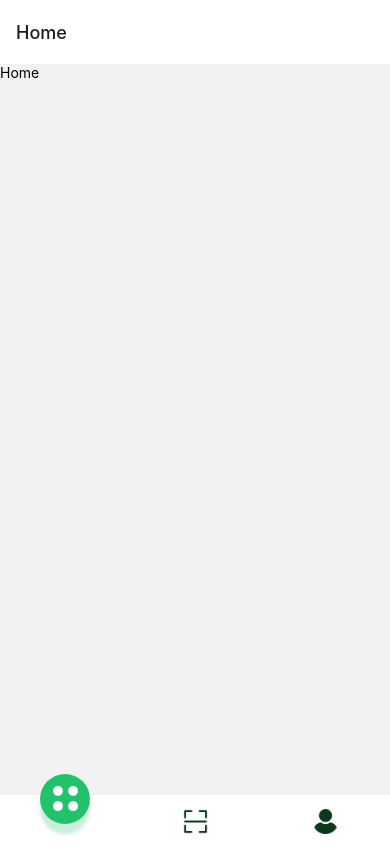
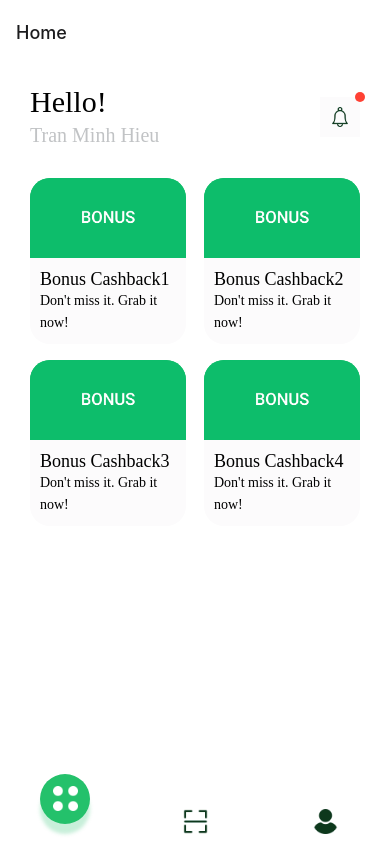
Before and after one commit to hieu4399243/wallet-native, a React Native app in the folder wallet-native/: screen /Home in a window 390 px wide. Built offline with nearby package versions, Linux system fonts and the light colour scheme; no server answers.

Commit message:
home screens

```diff
--- a/wallet-native/Screens/Home.js
+++ b/wallet-native/Screens/Home.js
@@ -1,23 +1,203 @@
-import React from "react";
 import {
-    View,
-    Text,
-    TouchableOpacity,
-    TouchableWithoutFeedback,
-    Image,
-    TextInput,
-    Modal,
-    FlatList,
-    KeyboardAvoidingView,
-    ScrollView,
-    Platform
-} from "react-native";
+  View, Text, SafeAreaView, TouchableOpacity, FlatList, Image
+} from 'react-native'
+import {COLORS, SIZES, FONTS, icons, images} from "../constansts"
+import React from 'react'
 
+const Home = () => {
+  const featuresData = [
+    {
+        id: 1,
+        icon: icons.reload,
+        color: COLORS.purple,
+        backgroundColor: COLORS.lightpurple,
+        description: "Top Up"
+    },
+    {
+        id: 2,
+        icon: icons.send,
+        color: COLORS.yellow,
+        backgroundColor: COLORS.lightyellow,
+        description: "Transfer"
+    },
+    {
+        id: 3,
+        icon: icons.internet,
+        color: COLORS.primary,
+        backgroundColor: COLORS.lightGreen,
+        description: "Internet"
+    },
+    {
+        id: 4,
+        icon: icons.wallet,
+        color: COLORS.red,
+        backgroundColor: COLORS.lightRed,
+        description: "Wallet"
+    },
+    {
+        id: 5,
+        icon: icons.bill,
+        color: COLORS.yellow,
+        backgroundColor: COLORS.lightyellow,
+        description: "Bill"
+    },
+    {
+        id: 6,
+        icon: icons.game,
+        color: COLORS.primary,
+        backgroundColor: COLORS.lightGreen,
+        description: "Games"
+    },
+    {
+        id: 7,
+        icon: icons.phone,
+        color: COLORS.red,
+        backgroundColor: COLORS.lightRed,
+        description: "Mobile Prepaid"
+    },
+    {
+        id: 8,
+        icon: icons.more,
+        color: COLORS.purple,
+        backgroundColor: COLORS.lightpurple,
+        description: "More"
+    },
+]
 
-export default function Home() {
-  return (
-    <View>
-      <Text>Home</Text>
+const specialPromoData = [
+    {
+        id: 1,
+        img: images.promoBanner,
+        title: "Bonus Cashback1",
+        description: "Don't miss it. Grab it now!"
+    },
+    {
+        id: 2,
+        img: images.promoBanner,
+        title: "Bonus Cashback2",
+        description: "Don't miss it. Grab it now!"
+    },
+    {
+        id: 3,
+        img: images.promoBanner,
+        title: "Bonus Cashback3",
+        description: "Don't miss it. Grab it now!"
+    },
+    {
+        id: 4,
+        img: images.promoBanner,
+        title: "Bonus Cashback4",
+        description: "Don't miss it. Grab it now!"
+    },
+]
+const [features, setFeatures] = React.useState(featuresData);
+const [specialPromos, setSpecialPromos] = React.useState(specialPromoData);
+
+function renderHeader(){
+  return(
+    <View style={{flexDirection: 'row', marginVertical: SIZES.padding*2}}>
+        <View style={{flex:1}}>
+            <Text style={{...FONTS.h1}}>Hello!</Text>
+            <Text style={{...FONTS.body2, color: COLORS.gray}}>Tran Minh Hieu</Text>
+        </View>
+        <View style={{alignItems: 'center', justifyContent: 'center'}}>
+                <TouchableOpacity
+                style={{
+                    height: 40,
+                    width: 40,
+                    justifyContent: 'center',
+                    alignItems: 'center',
+                    backgroundColor: COLORS.lightGray
+                }}
+            >
+                <Image
+                    source={icons.bell}
+                    style={{
+                        width: 20,
+                        height: 20,
+                        tintColor: COLORS.secondary
+                    }}
+                />
+                <View
+                    style={{
+                        position: 'absolute',
+                        top: -5,
+                        right: -5,
+                        height: 10,
+                        width: 10,
+                        backgroundColor: COLORS.red,
+                        borderRadius: 5
+                    }}
+                >
+                </View>
+            </TouchableOpacity>
+        </View>
     </View>
   )
 }
+function renderPromos() {
+
+  const renderItem = ({ item }) => (
+      <TouchableOpacity
+          style={{
+              marginVertical: SIZES.base,
+              width: SIZES.width / 2.5
+          }}
+          onPress={() => console.log(item.title)}
+      >
+          <View
+              style={{
+                  height: 80,
+                  borderTopLeftRadius: 20,
+                  borderTopRightRadius: 20,
+                  backgroundColor: COLORS.primary
+              }}
+          >
+              <Image
+                  source={images.promoBanner}
+                  resizeMode="cover"
+                  style={{
+                      width: "100%",
+                      height: "100%",
+                      borderTopLeftRadius: 20,
+                      borderTopRightRadius: 20
+                  }}
+              />
+          </View>
+
+          <View
+              style={{
+                  padding: SIZES.padding,
+                  backgroundColor: COLORS.lightGray,
+                  borderBottomLeftRadius: 20,
+                  borderBottomRightRadius: 20
+              }}
+          >
+          <Text style={{...FONTS.h4}}>{item.title}</Text>
+          <Text style={{...FONTS.body4}}>{item.description}</Text>
+          </View>
+      </TouchableOpacity>
+  )
+
+
+  return (
+      <FlatList
+          ListHeaderComponent={renderHeader}
+          contentContainerStyle={{ paddingHorizontal: SIZES.padding * 3 }}
+          numColumns={2}
+          columnWrapperStyle={{ justifyContent: 'space-between' }}
+          data={specialPromos}
+          keyExtractor={item => `${item.id}`}
+          renderItem={renderItem}
+          showsVerticalScrollIndicator={false}
+      />
+  )
+}
+  return (
+    <SafeAreaView style={{flex:1, backgroundColor:COLORS.white}}>
+      {renderPromos()}
+    </SafeAreaView>
+  )
+}
+
+export default Home
--- a/wallet-native/Screens/SignUp.js
+++ b/wallet-native/Screens/SignUp.js
@@ -1,4 +1,4 @@
-import React from "react";
+  import React from "react";
 import {
   View,
   Text,
--- a/wallet-native/constansts/images.js
+++ b/wallet-native/constansts/images.js
@@ -12,7 +12,5 @@ export default {
     banner,
     promoBanner,
     focus,
-
-    // Dummy
     usFlag
 }
```
